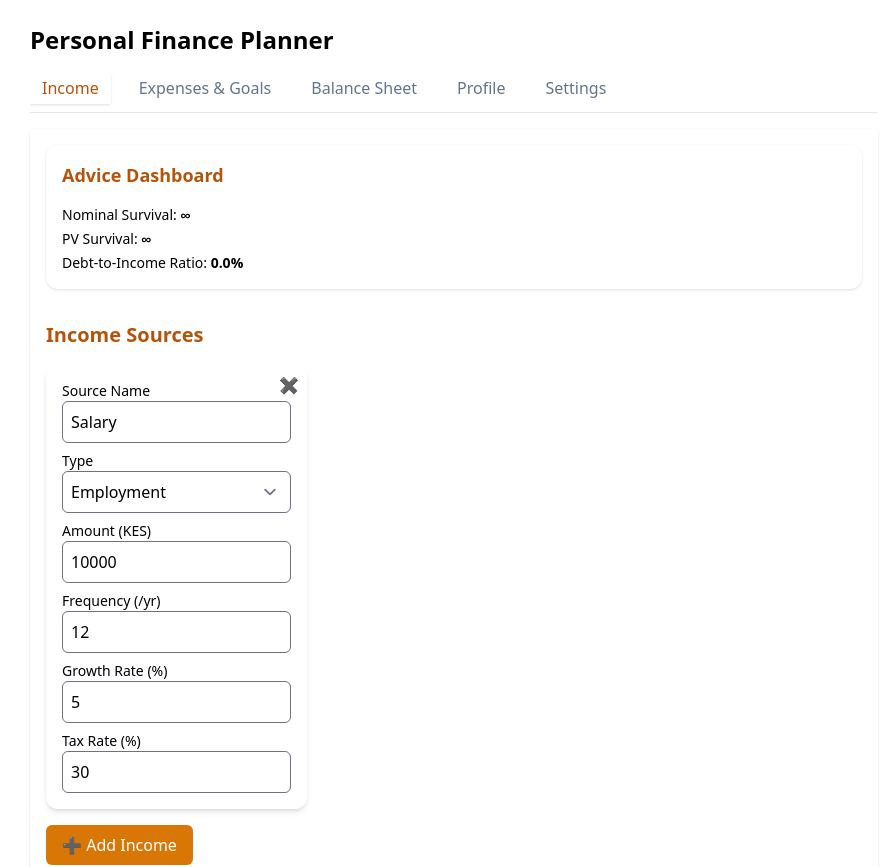
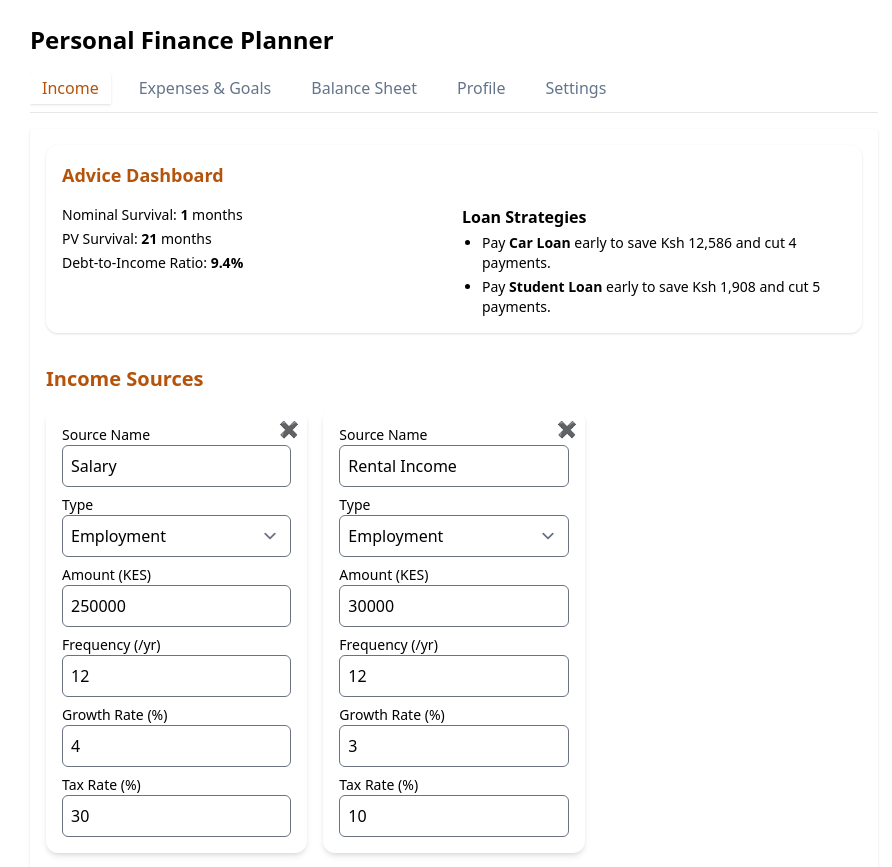
Before and after one commit to MMJGGR/personal-finance-app, a React (Vite) app: page / in a window 1280 px wide. Shown: the top 867 px of the page, without its empty margins (186-1078 px from the left). Built offline with nearby package versions, Linux system fonts and the light colour scheme.

Commit message:
Add Hadi persona seed and auto-load

```diff
--- /dev/null
+++ b/public/hadiSeed.json
@@ -0,0 +1,144 @@
+{
+  "profile": {
+    "name": "Hadi Mwangi",
+    "email": "hadi.mwangi@example.com",
+    "phone": "+254712345678",
+    "age": 35,
+    "lifeExpectancy": 85,
+    "maritalStatus": "Married",
+    "numDependents": 2,
+    "residentialAddress": "Nairobi, Kenya",
+    "nationality": "Kenyan",
+    "idNumber": "34567890",
+    "taxResidence": "Kenya",
+    "employmentStatus": "Full-Time",
+    "annualIncome": 3000000,
+    "liquidNetWorth": 2000000,
+    "sourceOfFunds": "Employment, rental income, long-term ETF investments",
+    "investmentKnowledge": "Moderate",
+    "lossResponse": "Wait",
+    "investmentHorizon": ">7 years",
+    "investmentGoal": "Growth"
+  },
+  "incomeSources": [
+    {
+      "name": "Salary",
+      "amount": 250000,
+      "frequency": 12,
+      "growth": 4,
+      "taxRate": 30
+    },
+    {
+      "name": "Rental Income",
+      "amount": 30000,
+      "frequency": 12,
+      "growth": 3,
+      "taxRate": 10
+    }
+  ],
+  "expensesList": [
+    {
+      "name": "Rent",
+      "amount": 80000,
+      "frequency": "Monthly",
+      "growth": 5,
+      "category": "Fixed",
+      "priority": 1
+    },
+    {
+      "name": "Transport",
+      "amount": 10000,
+      "frequency": "Monthly",
+      "growth": 2,
+      "category": "Variable",
+      "priority": 2
+    },
+    {
+      "name": "School Fees",
+      "amount": 120000,
+      "frequency": "Annual",
+      "growth": 5,
+      "category": "Fixed",
+      "priority": 1
+    },
+    {
+      "name": "Dining Out",
+      "amount": 15000,
+      "frequency": "Monthly",
+      "growth": 2,
+      "category": "Discretionary",
+      "priority": 3
+    }
+  ],
+  "goalsList": [
+    {
+      "name": "Family Vacation",
+      "amount": 300000,
+      "targetYear": 2026,
+      "priority": 2
+    },
+    {
+      "name": "Home Deposit",
+      "amount": 1500000,
+      "targetYear": 2029,
+      "priority": 1
+    }
+  ],
+  "assetsList": [
+    {
+      "id": "real-estate",
+      "name": "Land in Nanyuki",
+      "value": 2500000,
+      "return": 6,
+      "volatility": 12
+    },
+    {
+      "id": "etf-1",
+      "name": "US Equity ETF",
+      "value": 1200000,
+      "return": 7,
+      "volatility": 15
+    },
+    {
+      "id": "cash",
+      "name": "Emergency Savings",
+      "value": 300000,
+      "return": 2,
+      "volatility": 0
+    }
+  ],
+  "liabilitiesList": [
+    {
+      "id": "car-loan",
+      "name": "Car Loan",
+      "principal": 500000,
+      "interestRate": 12,
+      "monthlyPayment": 15000,
+      "termMonths": 48,
+      "startDate": "2023-07-01"
+    },
+    {
+      "id": "helb",
+      "name": "Student Loan",
+      "principal": 200000,
+      "interestRate": 4,
+      "monthlyPayment": 4000,
+      "termMonths": 60,
+      "startDate": "2021-01-01"
+    }
+  ],
+  "settings": {
+    "inflationRate": 5,
+    "expectedReturn": 8,
+    "currency": "KES",
+    "locale": "en-KE",
+    "discretionaryCutThreshold": 15,
+    "survivalThresholdMonths": 6,
+    "bufferPct": 10,
+    "apiEndpoint": "https://api.local/submit"
+  },
+  "includeMediumPV": true,
+  "includeLowPV": true,
+  "includeGoalsPV": true,
+  "includeLiabilitiesNPV": true
+}
--- a/src/FinanceContext.jsx
+++ b/src/FinanceContext.jsx
@@ -275,6 +275,69 @@ export function FinanceProvider({ children }) {
     setSettings(updated)
     localStorage.setItem('settings', JSON.stringify(updated))
   }
+
+  // === Load default Hadi persona if no data present ===
+  useEffect(() => {
+    async function loadSeed() {
+      if (localStorage.getItem('profile')) return
+      if (typeof fetch !== 'function') return
+      try {
+        const res = await fetch('/hadiSeed.json')
+        if (!res.ok) return
+        const seed = await res.json()
+        if (seed.profile) updateProfile(seed.profile)
+        if (Array.isArray(seed.incomeSources)) setIncomeSources(seed.incomeSources)
+        if (Array.isArray(seed.expensesList)) {
+          const list = seed.expensesList.map(e => ({
+            ...e,
+            paymentsPerYear: typeof e.frequency === 'number'
+              ? e.frequency
+              : frequencyToPayments(e.frequency) || 1,
+          }))
+          setExpensesList(list)
+        }
+        if (Array.isArray(seed.goalsList)) setGoalsList(seed.goalsList)
+        if (Array.isArray(seed.assetsList)) {
+          const assets = seed.assetsList.map(a => ({
+            id: a.id || crypto.randomUUID(),
+            name: a.name,
+            amount: a.value,
+            type: a.type || '',
+            expectedReturn: a.return ?? 0,
+            volatility: a.volatility ?? 0,
+            horizonYears: a.horizonYears ?? 0,
+          }))
+          setAssetsList(assets)
+        }
+        if (Array.isArray(seed.liabilitiesList)) {
+          const liabs = seed.liabilitiesList.map(l => ({
+            id: l.id || crypto.randomUUID(),
+            name: l.name,
+            principal: l.principal,
+            interestRate: l.interestRate,
+            termYears: Math.ceil((l.termMonths || 0) / 12),
+            remainingMonths: l.termMonths,
+            paymentsPerYear: 12,
+            payment: l.monthlyPayment,
+          }))
+          setLiabilitiesList(liabs)
+        }
+        if (seed.settings) updateSettings({
+          discretionaryCutThreshold: 0,
+          survivalThresholdMonths: 0,
+          bufferPct: 0,
+          ...seed.settings,
+        })
+        if ('includeMediumPV' in seed) setIncludeMediumPV(seed.includeMediumPV)
+        if ('includeLowPV' in seed) setIncludeLowPV(seed.includeLowPV)
+        if ('includeGoalsPV' in seed) setIncludeGoalsPV(seed.includeGoalsPV)
+        if ('includeLiabilitiesNPV' in seed) setIncludeLiabilitiesNPV(seed.includeLiabilitiesNPV)
+      } catch (err) {
+        console.error('Failed to load Hadi seed', err)
+      }
+    }
+    loadSeed()
+  }, [])
 
   // === Persist state slices ===
   useEffect(() => { localStorage.setItem('incomeSources', JSON.stringify(incomeSources)) }, [incomeSources])
```
Also changed, not shown: 1 other file (tests, documents, lock files or other folders).
